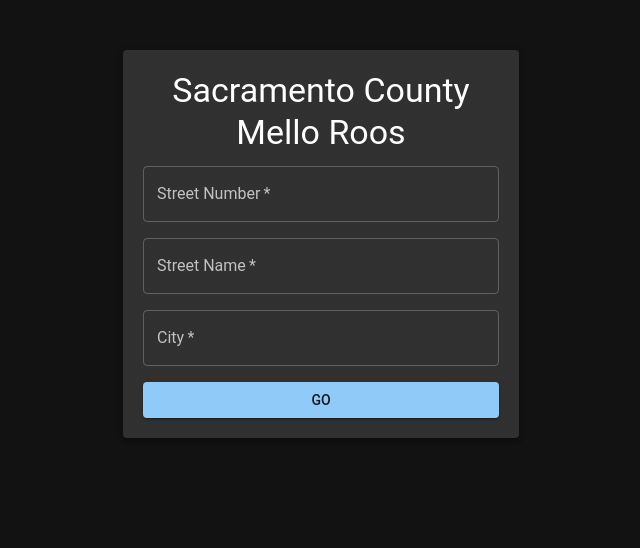
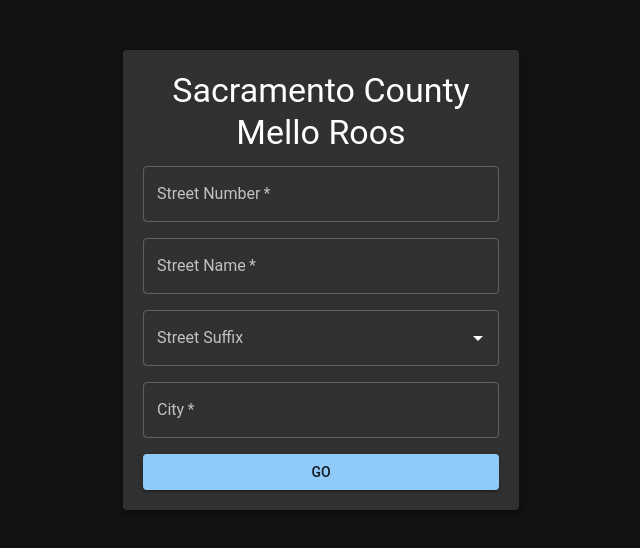
Before and after one commit to mpnikhil/sacramento-mello-roos-fe, a React (Create React App) app: page / in a window 1280 px wide. Shown: the top 548 px of the page, without its empty margins (319-959 px from the left). Built offline with nearby package versions, Linux system fonts and the light colour scheme.

Commit message:
Add street suffix

```diff
--- a/src/App.js
+++ b/src/App.js
@@ -8,14 +8,39 @@ import {
   Alert,
   Container,
   Paper,
+  Autocomplete,
 } from '@mui/material';
 import LevyDetails from './LevyDetails';
 import { Analytics } from '@vercel/analytics/react';
 import { Helmet } from 'react-helmet';
 
+const streetSuffixes = [
+  'ALY', 'ANX', 'ARC', 'AVE', 'BYU', 'BCH', 'BND', 'BLF', 'BLFS', 'BTM',
+  'BLVD', 'BR', 'BRG', 'BRK', 'BRKS', 'BG', 'BGS', 'BYP', 'CP', 'CYN', 'CPE',
+  'CSWY', 'CTR', 'CTRS', 'CIR', 'CIRS', 'CLF', 'CLFS', 'CLB', 'CMN', 'CMNS',
+  'COR', 'CORS', 'CRSE', 'CT', 'CTS', 'CV', 'CVS', 'CRK', 'CRES', 'CRST',
+  'XING', 'XRD', 'XRDS', 'CURV', 'DL', 'DM', 'DV', 'DR', 'DRS', 'EST', 'ESTS',
+  'EXPY', 'EXTS', 'FLS', 'FRY', 'FLD', 'FLDS', 'FLT', 'FLTS', 'FRD', 'FRDS',
+  'FRST', 'FRG', 'FRGS', 'FRK', 'FRKS', 'FT', 'FWY', 'GDN', 'GDNS', 'GTWY',
+  'GLN', 'GLNS', 'GRN', 'GRNS', 'GRV', 'GRVS', 'HBR', 'HBRS', 'HVN', 'HTS',
+  'HWY', 'HL', 'HLS', 'HOLW', 'INLT', 'IS', 'ISS', 'KY', 'KYS', 'KNL', 'KNLS',
+  'LK', 'LKS', 'LAND', 'LNDG', 'LN', 'LGT', 'LGTS', 'LF', 'LCK', 'LCKS',
+  'LDG', 'LOOP', 'MALL', 'MNR', 'MNRS', 'MDW', 'MDWS', 'MEWS', 'ML', 'MLS',
+  'MSN', 'MTWY', 'MT', 'MTN', 'MTNS', 'NCK', 'ORCH', 'OVAL', 'OPAS', 'PARK',
+  'PKWY', 'PKWYS', 'PASS', 'PSGE', 'PATH', 'PIKE', 'PNE', 'PL', 'PLN', 'PLNS',
+  'PLZ', 'PT', 'PTS', 'PRT', 'PRTS', 'PR', 'RADL', 'RAMP', 'RNCH', 'RNCHS',
+  'RPD', 'RPDS', 'RST', 'RDG', 'RDGS', 'RIV', 'RD', 'RDS', 'RTE', 'ROW',
+  'RUE', 'RUN', 'SHL', 'SHLS', 'SHR', 'SHRS', 'SKWY', 'SPG', 'SPGS', 'SPUR',
+  'SQ', 'SQS', 'STA', 'STRM', 'ST', 'STS', 'SMT', 'TER', 'TRCE', 'TRAK',
+  'TRKS', 'TRFY', 'TRL', 'TRLS', 'TRLR', 'TUNL', 'TPKE', 'UPAS', 'UN', 'UNS',
+  'VLY', 'VLYS', 'VIA', 'VW', 'VWS', 'VLG', 'VLGS', 'VL', 'VIS', 'WALK',
+  'WALL', 'WY', 'WAYS', 'WL', 'WLS',
+];
+
 function App() {
   const [streetNumber, setStreetNumber] = useState('');
   const [streetName, setStreetName] = useState('');
+  const [streetSuffix, setStreetSuffix] = useState('');
   const [city, setCity] = useState('');
   const [taxDetails, setTaxDetails] = useState(null);
   const [loading, setLoading] = useState(false);
@@ -26,13 +51,11 @@ function App() {
     setLoading(true);
     setError(null);
 
-    const addressData = {
-      streetNumber,
-      streetName,
-      city,
-    };
+    const fullStreetName = `${streetName} ${streetSuffix}`.trim(); // Concatenate street name and suffix
 
-    fetch(`https://sacramento-mello-roos-be.vercel.app/get-tax-details?street_number=${streetNumber}&street_name=${streetName}&city=${city}`)
+    fetch(
+      `https://sacramento-mello-roos-be.vercel.app/get-tax-details?street_number=${streetNumber}&street_name=${encodeURIComponent(fullStreetName)}&city=${encodeURIComponent(city)}`
+    )
       .then((response) => response.json())
       .then((data) => {
         setLoading(false);
@@ -53,8 +76,14 @@ function App() {
     <>
       <Helmet>
         <title>Sacramento County Mello Roos Tax Information</title>
-        <meta name="description" content="Find Mello Roos property tax information in Sacramento County. Learn about direct levies and assessments." />
-        <meta name="keywords" content="Mello Roos, Sacramento, Elk Grove, Folsom, Natomas, West Sacramento, Rancho Cordova, Lincoln, Mello Roos" />
+        <meta
+          name="description"
+          content="Find Mello Roos property tax information in Sacramento County. Learn about direct levies and assessments."
+        />
+        <meta
+          name="keywords"
+          content="Mello Roos, Sacramento, Elk Grove, Folsom, Natomas, West Sacramento, Rancho Cordova, Lincoln, Mello Roos"
+        />
         <meta property="og:title" content="Sacramento County Mello Roos Tax Information" />
         <meta property="og:description" content="Find Mello Roos tax information in Sacramento County by address. Learn about direct levies and assessments." />
         <meta property="og:url" content="https://sacramento-mello-roos.vercel.app/" />
@@ -74,7 +103,8 @@ function App() {
                 value={streetNumber}
                 onChange={(e) => setStreetNumber(e.target.value)}
                 required
-              placeholder="1234" />
+                placeholder="1234"
+              />
             </Box>
             <Box mb={2}>
               <TextField
@@ -84,7 +114,24 @@ function App() {
                 value={streetName}
                 onChange={(e) => setStreetName(e.target.value)}
                 required
-              placeholder="Main St" />
+                placeholder="Main"
+              />
+            </Box>
+            <Box mb={2}>
+              <Autocomplete
+                options={streetSuffixes}
+                value={streetSuffix}
+                onChange={(e, newValue) => setStreetSuffix(newValue || '')}
+                renderInput={(params) => (
+                  <TextField
+                    {...params}
+                    label="Street Suffix"
+                    placeholder="St"
+                    variant="outlined"
+                    fullWidth
+                  />
+                )}
+              />
             </Box>
             <Box mb={2}>
               <TextField
@@ -94,7 +141,8 @@ function App() {
                 value={city}
                 onChange={(e) => setCity(e.target.value)}
                 required
-              placeholder="Sacramento" />
+                placeholder="Sacramento"
+              />
             </Box>
             <Button
               type="submit"
@@ -117,12 +165,12 @@ function App() {
             </Box>
           )}
           {taxDetails && (
-          <LevyDetails
-            levyTotal={taxDetails.levy_total}
-            levies={taxDetails.levies} />
+            <LevyDetails levyTotal={taxDetails.levy_total} levies={taxDetails.levies} />
           )}
         </Paper>
-    </Container><Analytics /></>
+      </Container>
+      <Analytics />
+    </>
   );
 }
 
```
Lines whose indentation alone changed are shown as unchanged.
